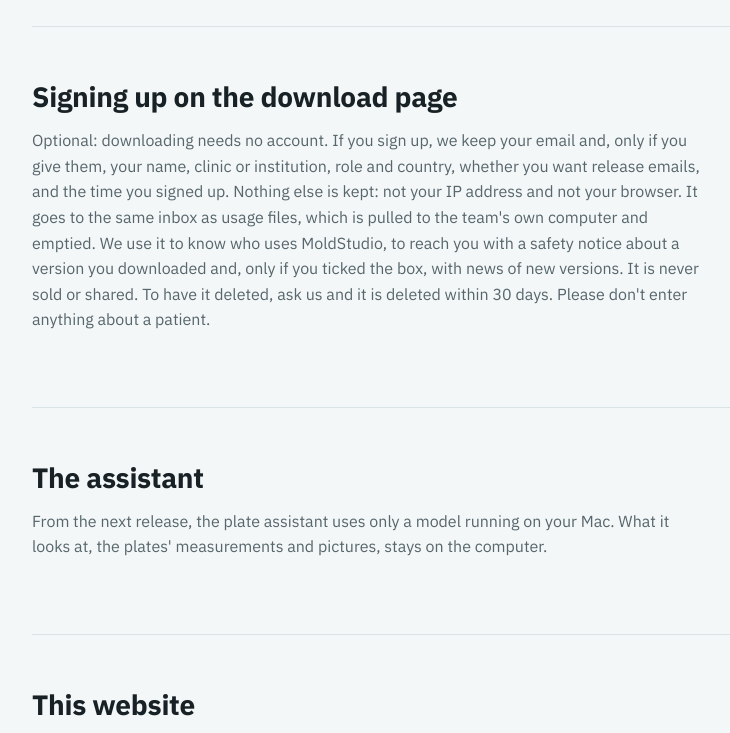
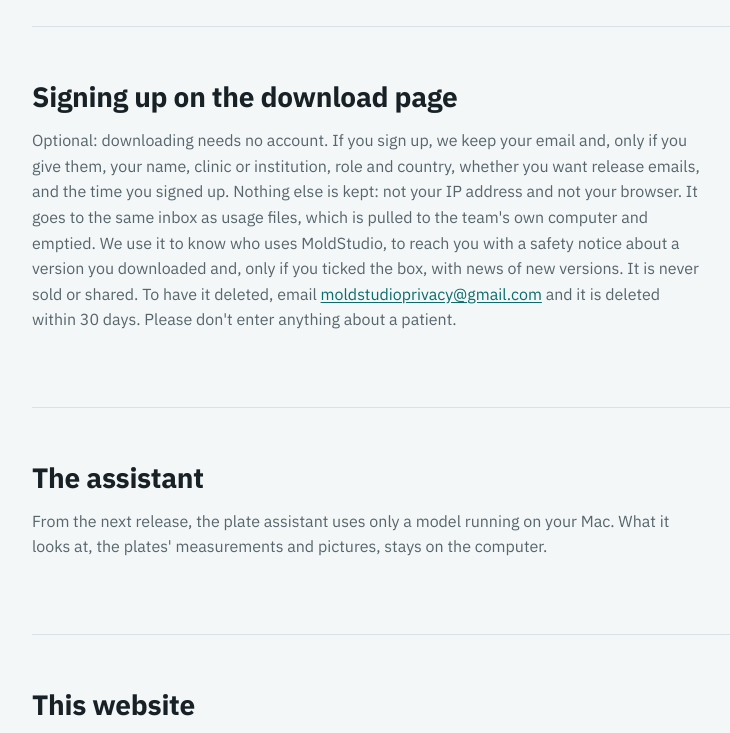
Before and after one commit to kkoka1116/moldstudio-site, a plain HTML site: page privacy.html in a window 1280 px wide. Shown: the part 1520-2253 px from the top of the page, without its empty margins (88-818 px from the left). Drawn offline with Linux system fonts and the light colour scheme.

Commit message:
privacy: give moldstudioprivacy@gmail.com as the address for deletion requests
The sign-up section said "ask us" with no address on the site; the owner created this
mailbox for privacy requests on 2026-11-21.

Co-Authored-By: Claude Opus 5.5 <noreply@anthropic.com>
Claude-Session: https://claude.ai/code/session_014HTYjrXMXrM61utCxY5ALm

```diff
--- a/privacy.html
+++ b/privacy.html
@@ -48,7 +48,7 @@
   </section>
   <section id="signup">
     <h2>Signing up on the download page</h2>
-    <p class="sub">Optional: downloading needs no account. If you sign up, we keep your email and, only if you give them, your name, clinic or institution, role and country, whether you want release emails, and the time you signed up. Nothing else is kept: not your IP address and not your browser. It goes to the same inbox as usage files, which is pulled to the team's own computer and emptied. We use it to know who uses MoldStudio, to reach you with a safety notice about a version you downloaded and, only if you ticked the box, with news of new versions. It is never sold or shared. To have it deleted, ask us and it is deleted within 30 days. Please don't enter anything about a patient.</p>
+    <p class="sub">Optional: downloading needs no account. If you sign up, we keep your email and, only if you give them, your name, clinic or institution, role and country, whether you want release emails, and the time you signed up. Nothing else is kept: not your IP address and not your browser. It goes to the same inbox as usage files, which is pulled to the team's own computer and emptied. We use it to know who uses MoldStudio, to reach you with a safety notice about a version you downloaded and, only if you ticked the box, with news of new versions. It is never sold or shared. To have it deleted, email <a href="mailto:moldstudioprivacy@gmail.com">moldstudioprivacy@gmail.com</a> and it is deleted within 30 days. Please don't enter anything about a patient.</p>
   </section>
   <section>
     <h2>The assistant</h2>
```
